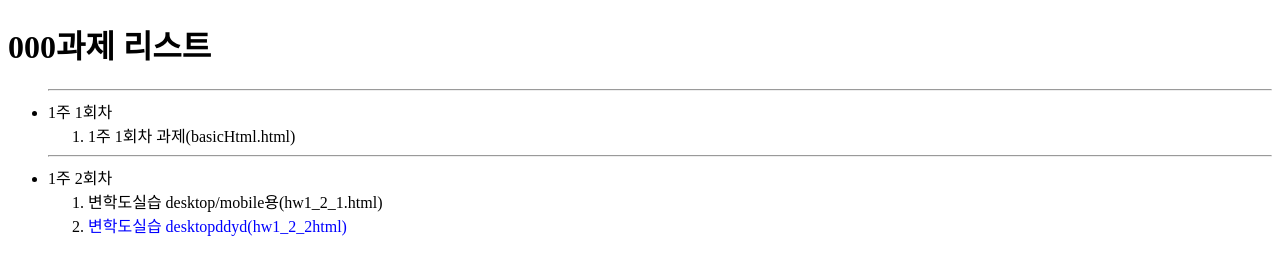
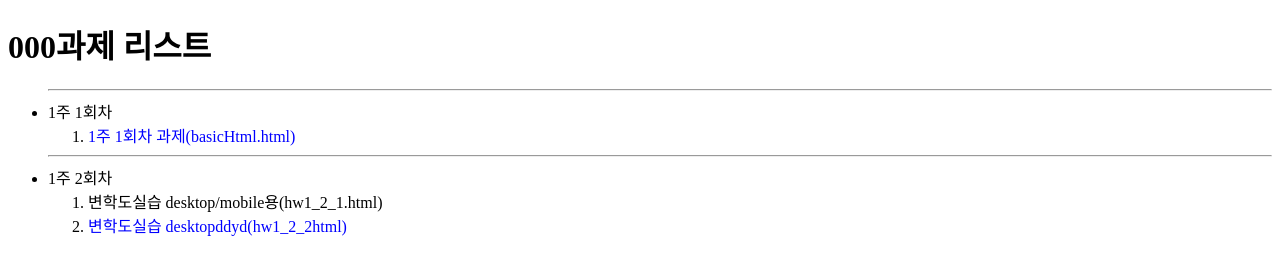
Before and after one commit to rgh0/rgh0.github.io, a plain HTML site: page index.html in a window 1280 px wide. Drawn offline with Linux system fonts and the light colour scheme.

Commit message:
Update index.html

```diff
--- a/index.html
+++ b/index.html
@@ -12,7 +12,7 @@
     <ul><hr/>
       <li>1주 1회차</li>
       <ol>
-        <li><a href\"https://rgh0.github.io/html5/basicHtml.html">1주 1회차 과제(basicHtml.html)</a></li>
+        <li><a href="https://rgh0.github.io/html5/basicHtml.html">1주 1회차 과제(basicHtml.html)</a></li>
       </ol><hr/>
       <li> 1주 2회차</li>
       <ol>
```
